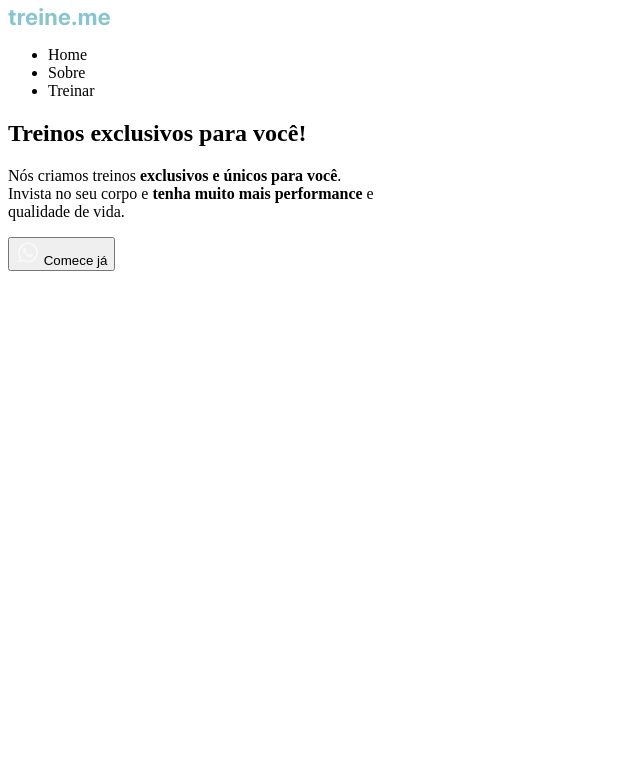
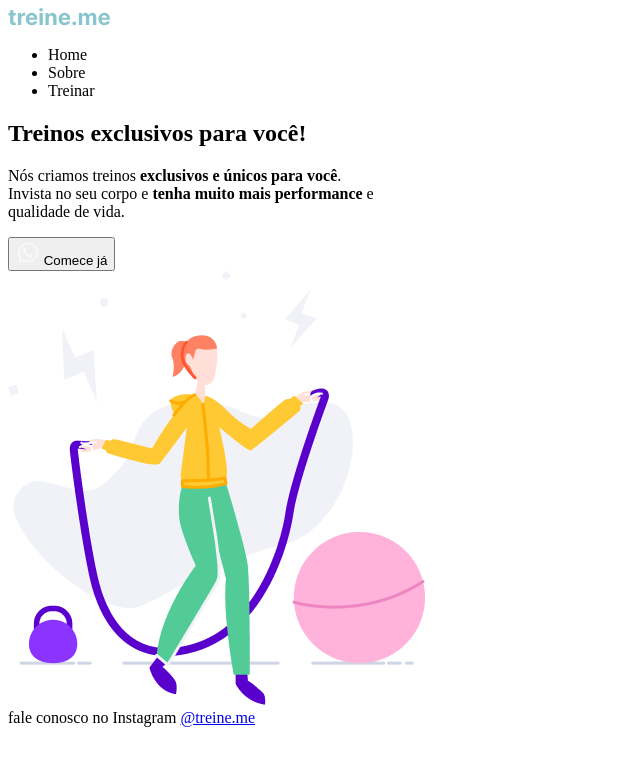
Before and after one commit to leocomandulli/Projeto-02, a plain HTML site: page index.html in a window 1280 px wide. Shown: the whole page, without its empty margins (0-640 px from the left). Drawn offline with Linux system fonts and the light colour scheme.

Commit message:
imagem e rodapé no html

```diff
--- a/index.html
+++ b/index.html
@@ -41,9 +41,17 @@
             </button>
         </section>
 
+        <img src="./images/img.png" alt="Desenho de uma mulher pulando corda">
+
     </main>
 
-    <footer></footer>
+    <footer>
+        fale conosco no Instagram
+         <a href="https://instagram.com/treineme"
+          target="_blank">
+          @treine.me</a>
+
+    </footer>
 
   </div>
 
```
